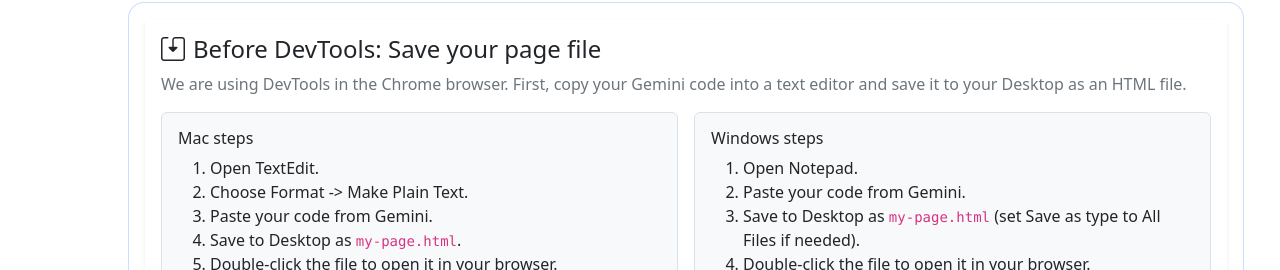
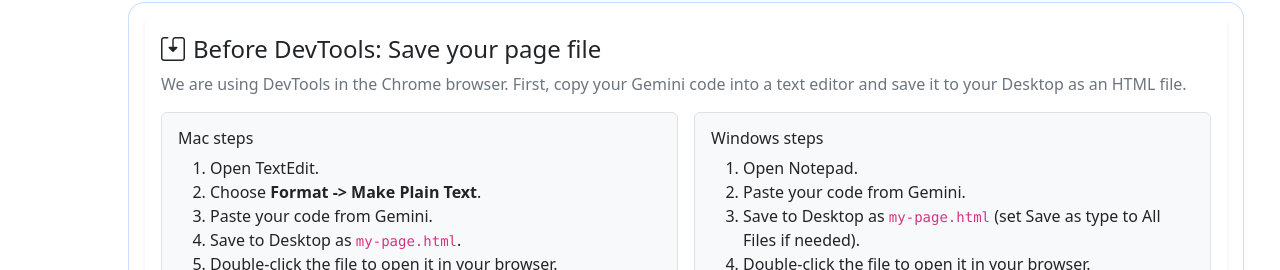
Before and after one commit to jocelynrem/NCTies, a website: page customization.html in a window 1280 px wide. Shown: the part 959-1229 px from the top of the page. Drawn offline with nearby package versions, Linux system fonts and the light colour scheme.

Commit message:
Apply latest customization page updates

```diff
--- a/customization.html
+++ b/customization.html
@@ -425,7 +425,7 @@
                   <h3 class="h6">Mac steps</h3>
                   <ol class="mb-0">
                     <li>Open TextEdit.</li>
-                    <li>Choose Format -> Make Plain Text.</li>
+                    <li>Choose <strong>Format -> Make Plain Text</strong>.</li>
                     <li>Paste your code from Gemini.</li>
                     <li>Save to Desktop as <code>my-page.html</code>.</li>
                     <li>Double-click the file to open it in your browser.</li>
```
